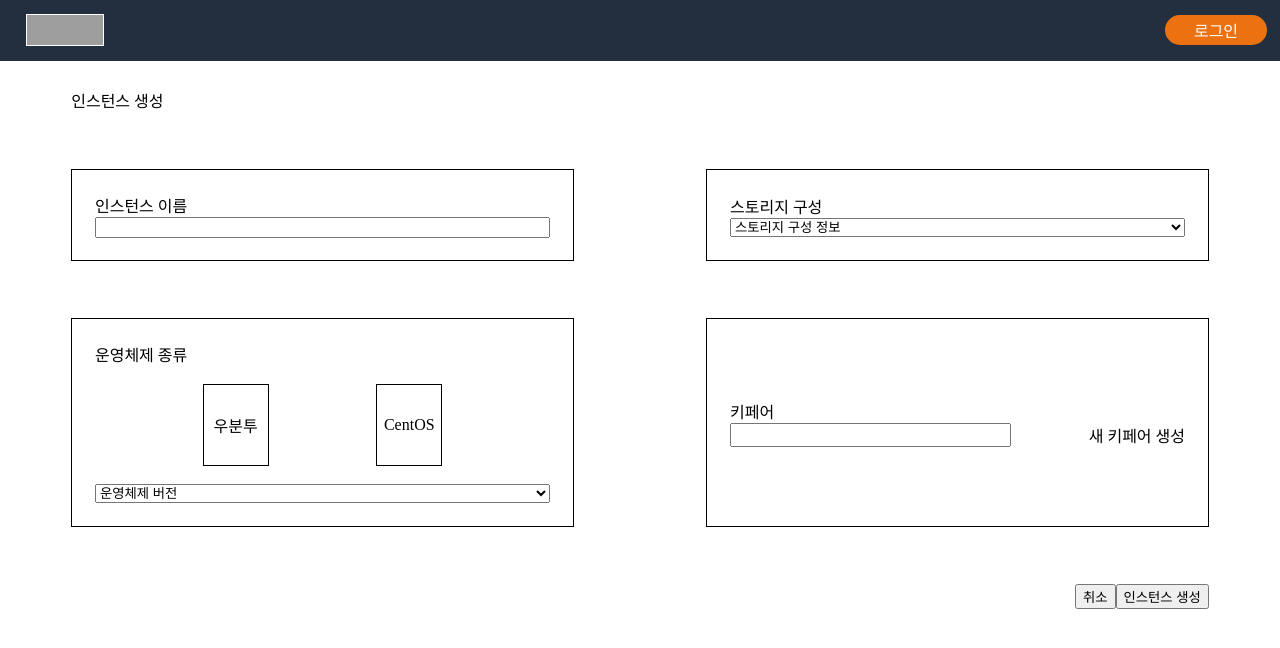
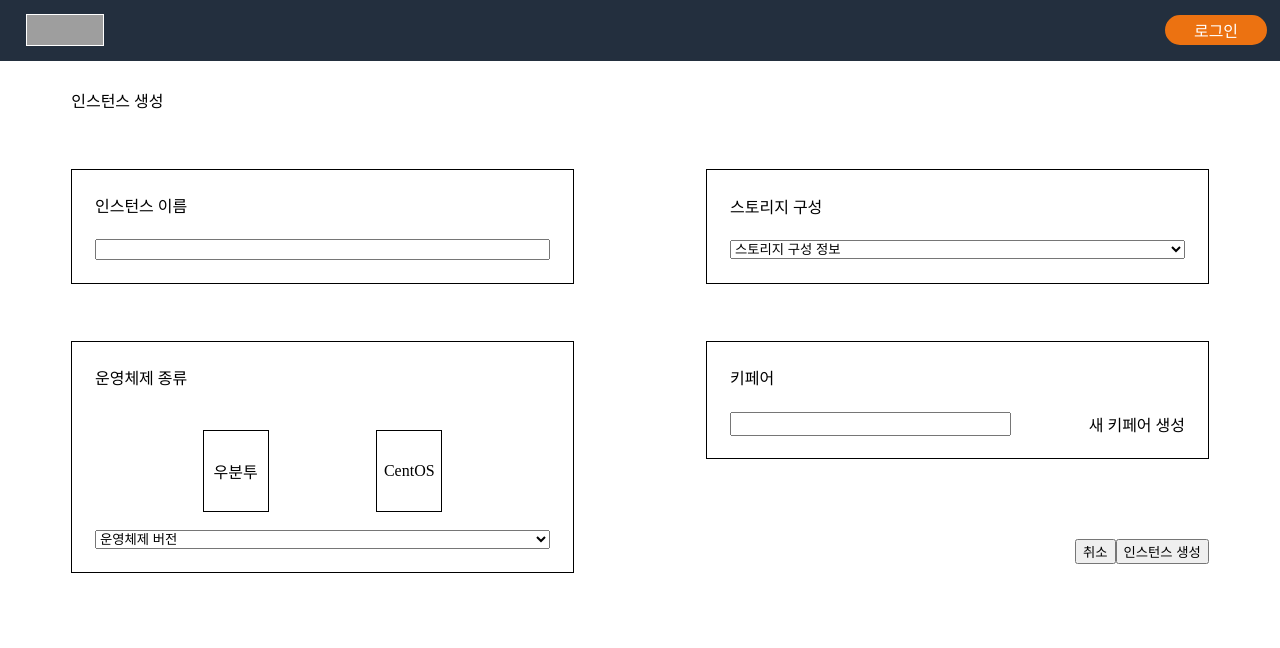
Before and after one commit to DonghyeonKang/CSWS, a React (Create React App) app in the folder frontend/: page /dashboard/createInstance in a window 1280 px wide. Shown: the top 648 px of the page. Built offline with nearby package versions, Linux system fonts and the light colour scheme; grey boxes are pictures that could not be loaded.

Commit message:
Change CreateInstance.js
UI 조금 수정

```diff
--- a/frontend/src/routes/Instance/CreateInstance.js
+++ b/frontend/src/routes/Instance/CreateInstance.js
@@ -1,9 +1,12 @@
+import { useState } from "react";
 import { useNavigate } from "react-router-dom";
 import styled from "styled-components";
 import Header from "../../components/Header";
 
 const CreateInstance = () => {
   const navigate = useNavigate();
+  const [name, setName] = useState();
+  const [os, setOs] = useState();
     return (
       <>
         <Header/>
@@ -11,29 +14,32 @@ const CreateInstance = () => {
           <div>인스턴스 생성</div>
           <Top>
             <Name>
-              <div>인스턴스 이름</div>
-              <input/>
+              <Title>인스턴스 이름</Title>
+              <input onChange={(i)=>setName(i.target.value)}/>
             </Name>
+
             <Storage>
-              <div>스토리지 구성</div>
+              <Title>스토리지 구성</Title>
               <select>
                 <option>스토리지 구성 정보</option>
               </select>
             </Storage>
           </Top>
+
           <Bottom>
             <OS>
-              <div>운영체제 종류</div>
+              <Title>운영체제 종류</Title>
               <OSImg>
-                <OSSelect>우분투</OSSelect>
-                <OSSelect>CentOS</OSSelect>
+                <OSSelect onClick={()=>setOs('Ubuntu')}>우분투</OSSelect>
+                <OSSelect onClick={()=>setOs('CentOs')}>CentOS</OSSelect>
               </OSImg>
               <select>
                 <option>운영체제 버전</option>
               </select>
             </OS>
+
             <KeyPair>
-              <div>키페어</div>
+              <Title>키페어</Title>
               <div style={{display:'flex', justifyContent:'space-between'}}>
                 <input style={{width:'60%'}}/>
                 <span>새 키페어 생성</span>
@@ -58,6 +64,9 @@ const Content = styled.div`
   padding-top: 10vh;
   width: 90%;
 `;
+const Title = styled.div`
+  margin-bottom: 5%;
+`;
 const Box = styled.div`
   display: flex;
   flex-direction: column;
@@ -69,7 +78,9 @@ const Box = styled.div`
 const Name = styled(Box)``;
 const Storage = styled(Box)``;
 const OS = styled(Box)``;
-const KeyPair = styled(Box)``;
+const KeyPair = styled(Box)`
+  height: 50%;
+`;
 
 const Top = styled.div`
   width: 100%;
@@ -103,4 +114,5 @@ const OSSelect = styled.div`
 const Btn = styled.div`
   display: flex;
   justify-content: end;
+  margin-top: -8%;
 `;
```
